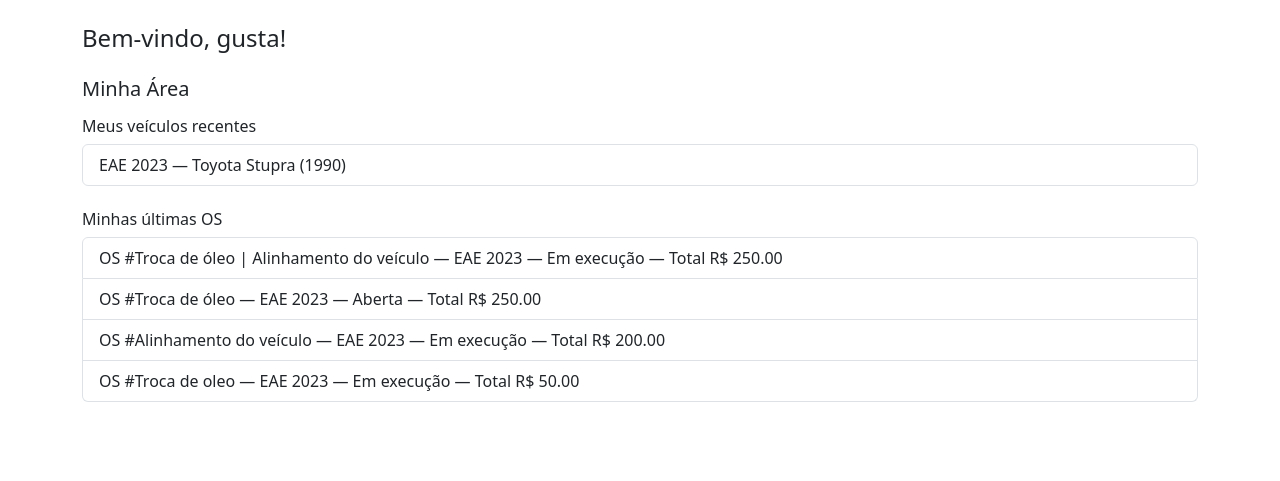
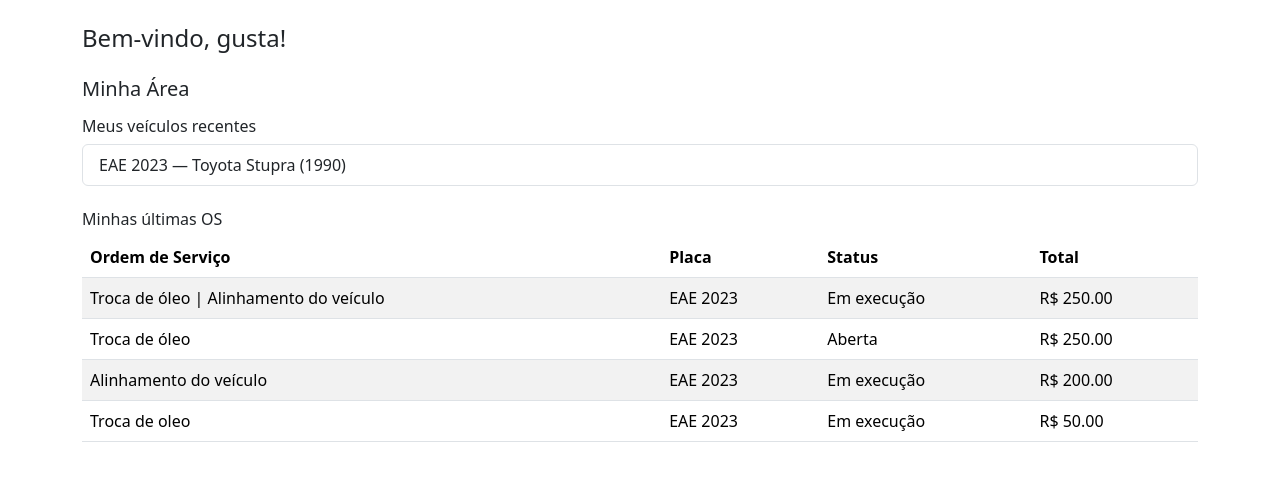
Before and after one commit to GustavoJoss/MechManager, a Django app: page /area/ in a window 1280 px wide. Shown: the part 56-537 px from the top of the page. Run offline with Django 5.2, Linux system fonts and the light colour scheme; a user stored in the database is signed in; data comes from the database, SQL or seed files in the repository; both versions use the stored data as it was after the commit.

Commit message:
melhorar area do usuario

```diff
--- a/mechmanager/templates/home.html
+++ b/mechmanager/templates/home.html
@@ -1,5 +1,5 @@
 {% extends "base.html" %}
 {% block content %}
-  <h1 class="h3">Bem-vindo à Oficina</h1>
+  <h1 class="h3">Bem-vindo ao MechManager</h1>
   <p>Gerencie veículos e ordens de serviço com facilidade.</p>
 {% endblock %}
--- a/mechmanager/templates/user_area.html
+++ b/mechmanager/templates/user_area.html
@@ -14,11 +14,20 @@
 </ul>
 
 <h3 class="h6">Minhas últimas OS</h3>
-<ul class="list-group">
+<table class="table table-striped">
+  <thead><tr><th>Ordem de Serviço</th><th>Placa</th><th>Status</th><th>Total</th></tr></thead>
+  <tbody>
   {% for o in orders %}
-    <li class="list-group-item">OS #{{ o.title }} — {{ o.vehicle.plate }} — {{ o.get_status_display }} — Total R$ {{ o.total }}</li>
+    <tr>
+      <td>{{ o.title }}</td>
+      <td>{{ o.vehicle.plate }}</td>
+      <td>{{ o.get_status_display }}</td>
+      <td>R$ {{ o.total }}</td>
+    </tr>
   {% empty %}
-    <li class="list-group-item text-muted">Nenhuma OS ainda.</li>
+    <tr><td colspan="4" class="text-muted">Nenhuma OS ainda.</td></tr>
   {% endfor %}
-</ul>
+  </tbody>
+</table>
+
 {% endblock %}
```
Also changed, not shown: mechmanager/db.sqlite3.
